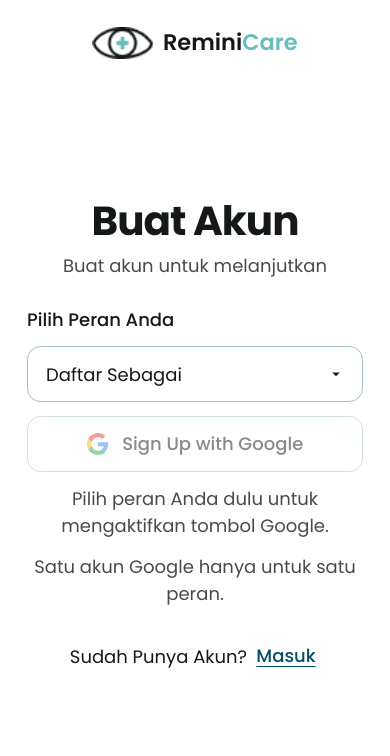
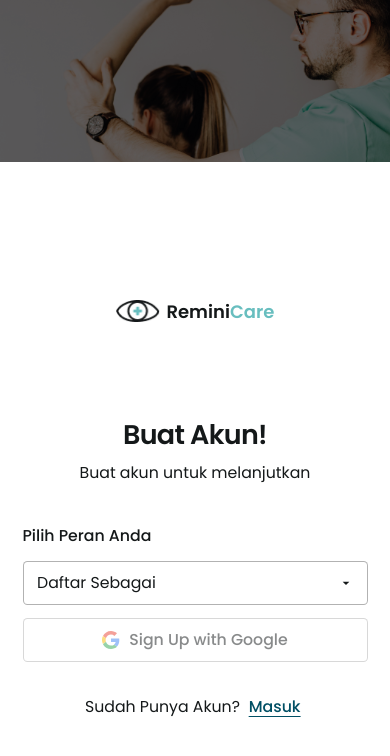
Before and after one commit to MantaYuana/ReminiCare, a Next.js app: page /daftar in a window 390 px wide. Shown: the top 756 px of the page. Built offline with nearby package versions, Linux system fonts and the light colour scheme; no server answers.

Commit message:
style(auth): perkecil tombol, logo, dan teks, bingkai hitam 30%, sudut sm, responsif
Tombol Google dan dropdown 44px dengan border black/30 dan rounded-sm, logo lebih kecil, judul responsif, dan banner foto di atas panel pada layar kecil.

```diff
--- a/app/daftar/page.tsx
+++ b/app/daftar/page.tsx
@@ -36,49 +36,43 @@ export default function Page() {
       ) : (
         <>
           <div className="text-center">
-            <h1 className="text-4xl font-bold tracking-tight text-ink">Buat Akun</h1>
-            <p className="rc-sub mt-2">Buat akun untuk melanjutkan</p>
+            <h1 className="text-2xl sm:text-3xl lg:text-4xl font-semibold tracking-tight text-ink">Buat Akun!</h1>
+            <p className="mt-2 text-sm">Buat akun untuk melanjutkan</p>
           </div>
 
           {galat && <div role="alert" className="rc-alert">{galat}</div>}
 
-          <div className="flex flex-col gap-3">
-            <label htmlFor="peran" className="text-base font-medium">Pilih Peran Anda</label>
+          <div className="flex flex-col gap-3 mt-4">
+            <label htmlFor="peran" className="text-sm font-medium">Pilih Peran Anda</label>
             <div className="relative">
               <select
                 id="peran"
                 value={peran}
                 onChange={e => setPeran(e.target.value as PeranDaftar | '')}
-                className="min-h-[56px] w-full appearance-none rounded-xl border border-slate-300 bg-white px-4 pr-12 text-base text-ink"
+                className="min-h-[44px] w-full appearance-none rounded-sm border border-black/30 bg-white px-3 pr-10 text-sm text-ink"
               >
                 <option value="">Daftar Sebagai</option>
                 <option value="fisioterapis">{NAMA_PERAN.fisioterapis}</option>
                 <option value="pasien">{NAMA_PERAN.pasien}</option>
               </select>
               <svg
-                width="18" height="18" viewBox="0 0 24 24" aria-hidden="true"
-                className="pointer-events-none absolute right-4 top-1/2 -translate-y-1/2 text-ink"
+                width="16" height="16" viewBox="0 0 24 24" aria-hidden="true"
+                className="pointer-events-none absolute right-3 top-1/2 -translate-y-1/2 text-ink"
               >
                 <path fill="currentColor" d="M7 10l5 5 5-5z" />
               </svg>
             </div>
 
-            <button onClick={handleGoogle} disabled={!peran || sibuk} className="rc-btn-google" aria-describedby="petunjuk-peran">
+            <button onClick={handleGoogle} disabled={!peran || sibuk} className="rc-btn-google">
               <IkonGoogle />
               {sibuk
                 ? 'Membuka Google…'
                 : peran ? `Sign Up as ${NAMA_PERAN[peran]}` : 'Sign Up with Google'}
             </button>
-            {!peran && (
-              <p id="petunjuk-peran" className="text-base text-muted text-center">
-                Pilih peran Anda dulu untuk mengaktifkan tombol Google.
-              </p>
-            )}
-            <p className="text-base text-muted text-center">Satu akun Google hanya untuk satu peran.</p>
           </div>
 
-          <p className="text-center text-base">
-            Sudah Punya Akun? <Link href="/" className="rc-tautan font-semibold">Masuk</Link>
+          <p className="text-center text-sm">
+            Sudah Punya Akun? <Link href="/" className="rc-tautan text-sm! font-semibold">Masuk</Link>
           </p>
         </>
       )}
--- a/app/globals.css
+++ b/app/globals.css
@@ -92,11 +92,11 @@ body {
          hover:bg-brand-50 disabled:opacity-50 disabled:cursor-not-allowed;
 }
 
-/* Tombol Google / tamu: putih berbingkai, ≥ 56px */
+/* Tombol Google / tamu: putih, bingkai hitam 30%, ≥ 44px */
 .rc-btn-google {
-  @apply inline-flex items-center justify-center gap-3 min-h-[56px] w-full px-5 py-2 rounded-xl text-base font-medium
-         bg-white text-ink border border-slate-300 transition-colors
-         hover:bg-brand-50 hover:border-brand-700 disabled:opacity-50 disabled:cursor-not-allowed disabled:hover:bg-white disabled:hover:border-slate-300;
+  @apply inline-flex items-center justify-center gap-2 min-h-[44px] w-full px-4 py-1.5 rounded-sm text-sm font-medium
+         bg-white text-ink border border-black/30 transition-colors
+         hover:bg-brand-50 disabled:opacity-50 disabled:cursor-not-allowed disabled:hover:bg-white;
 }
 
 .rc-btn-bahaya {
--- a/app/page.tsx
+++ b/app/page.tsx
@@ -39,28 +39,28 @@ function Isi() {
   return (
     <>
       <div className="text-center">
-        <h1 className="text-4xl font-bold tracking-tight text-ink">Selamat Datang!</h1>
-        <p className="rc-sub mt-2">Masuk ke akun Google Anda untuk melanjutkan</p>
+        <h1 className="text-2xl sm:text-3xl lg:text-4xl font-semibold tracking-tight text-ink">Selamat Datang!</h1>
+        <p className="mt-3 text-sm mb-5">Masuk ke akun Google Anda untuk melanjutkan</p>
       </div>
 
       {dihapus && <div role="status" className="rc-ok">Data dihapus.</div>}
       {(galatUrl || galat) && <div role="alert" className="rc-alert">{galat || galatUrl}</div>}
 
-      <div className="flex flex-col gap-3">
+      <div className="flex flex-col gap-4">
         <button onClick={handleGoogle} disabled={sibuk} className="rc-btn-google">
           <IkonGoogle />
           {sibuk ? 'Membuka Google…' : 'Login with Google'}
         </button>
         <Link href="/tamu" className="rc-btn-google">
-          <svg width="22" height="22" viewBox="0 0 24 24" aria-hidden="true" className="text-brand-600">
+          <svg width="18" height="18" viewBox="0 0 24 24" aria-hidden="true" className="text-brand-600">
             <path fill="currentColor" d="M12 12a5 5 0 1 0 0-10 5 5 0 0 0 0 10zm0 2c-4.4 0-8 2.2-8 5v1h16v-1c0-2.8-3.6-5-8-5z" />
           </svg>
           Masuk Sebagai Tamu
         </Link>
       </div>
 
-      <p className="text-center text-base">
-        Belum Punya Akun? <Link href="/daftar" className="rc-tautan font-semibold">Buat Akun</Link>
+      <p className="text-center text-sm">
+        Belum Punya Akun? <Link href="/daftar" className="rc-tautan text-sm! font-semibold">Buat Akun</Link>
       </p>
     </>
   );
--- a/components/AuthLayout.tsx
+++ b/components/AuthLayout.tsx
@@ -24,11 +24,11 @@ export function useAlihkanBilaMasuk(): boolean {
 
 export function Logo({ className = '' }: { className?: string }) {
   return (
-    <div className={`flex items-center gap-2 ${className}`}>
+    <div className={`flex items-center gap-1.5 ${className}`}>
       {/* Ikon dekoratif; nama ditulis sebagai teks di sebelahnya */}
       {/* eslint-disable-next-line @next/next/no-img-element */}
-      <img src="/Logo.jpg" alt="" width={44} height={26} className="h-7 w-auto" />
-      <span className="text-xl font-semibold text-ink">
+      <img src="/Logo.jpg" alt="" width={44} height={26} className="h-5 w-auto" />
+      <span className="text-base font-semibold text-ink">
         Remini<span className="text-brand-600">Care</span>
       </span>
     </div>
@@ -37,7 +37,7 @@ export function Logo({ className = '' }: { className?: string }) {
 
 export function IkonGoogle() {
   return (
-    <svg width="22" height="22" viewBox="0 0 48 48" aria-hidden="true">
+    <svg width="18" height="18" viewBox="0 0 48 48" aria-hidden="true">
       <path fill="#EA4335" d="M24 9.5c3.5 0 6.6 1.2 9.1 3.6l6.8-6.8C35.8 2.4 30.3 0 24 0 14.6 0 6.5 5.4 2.6 13.2l7.9 6.1C12.4 13.5 17.7 9.5 24 9.5z" />
       <path fill="#4285F4" d="M46.1 24.5c0-1.6-.1-3.1-.4-4.5H24v9h12.4c-.5 2.9-2.2 5.3-4.6 6.9l7.5 5.8c4.4-4.1 6.8-10.1 6.8-17.2z" />
       <path fill="#FBBC05" d="M10.5 28.7a14.5 14.5 0 0 1 0-9.4l-7.9-6.1a24 24 0 0 0 0 21.6l7.9-6.1z" />
@@ -46,10 +46,15 @@ export function IkonGoogle() {
   );
 }
 
-/** Tata letak layar masuk/daftar: foto di kiri (tablet ke atas), panel putih di kanan. */
+/** Tata letak layar masuk/daftar: foto di kiri (tablet ke atas) atau banner di atas (ponsel), panel putih di kanan/bawah. */
 export default function AuthLayout({ children }: { children: React.ReactNode }) {
   return (
     <div className="grid min-h-screen bg-white md:grid-cols-2">
+      <div className="relative h-36 sm:h-52 md:hidden" aria-hidden="true">
+        <Image src="/login.jpg" alt="" fill sizes="100vw" className="object-cover object-[50%_25%]" />
+        <div className="absolute inset-0 bg-black/55" />
+      </div>
+
       <div className="relative hidden md:block" aria-hidden="true">
         <Image
           src="/login.jpg"
@@ -59,14 +64,14 @@ export default function AuthLayout({ children }: { children: React.ReactNode })
           sizes="50vw"
           className="object-cover object-top"
         />
-        <div className="absolute inset-0 bg-brand-700/35" />
+        <div className="absolute inset-0 bg-black/55" />
       </div>
 
-      <main className="flex flex-col px-6 py-6 md:px-10">
+      <main className="flex flex-col px-5 py-5 sm:px-8 md:px-10 md:py-6">
         <div className="flex justify-center md:justify-end">
           <Logo />
         </div>
-        <div className="mx-auto flex w-full max-w-md flex-1 flex-col justify-center gap-6 py-10">
+        <div className="mx-auto flex w-full max-w-sm flex-1 flex-col justify-center gap-5 py-8 sm:max-w-md md:py-10">
           {children}
         </div>
       </main>
```
